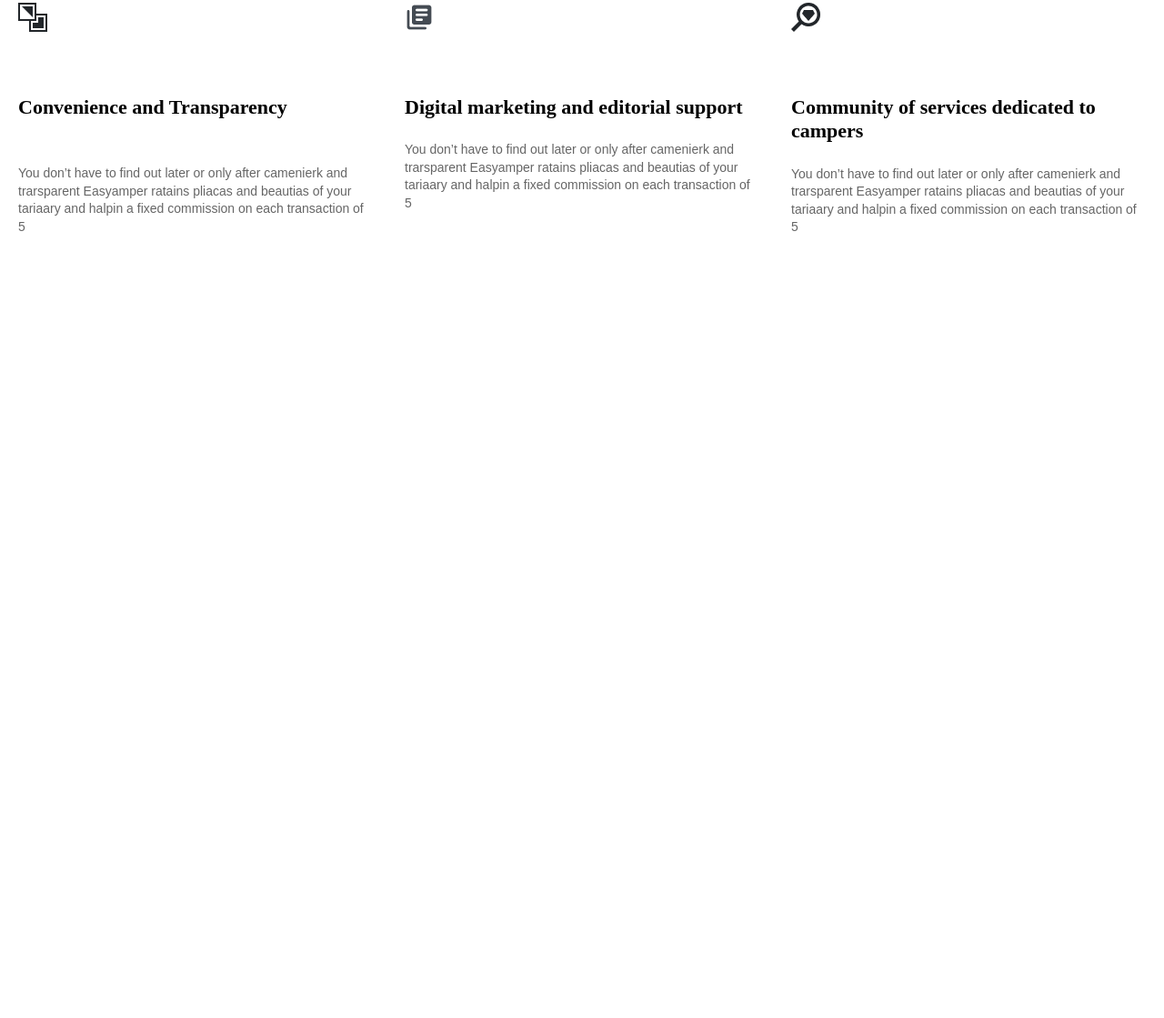
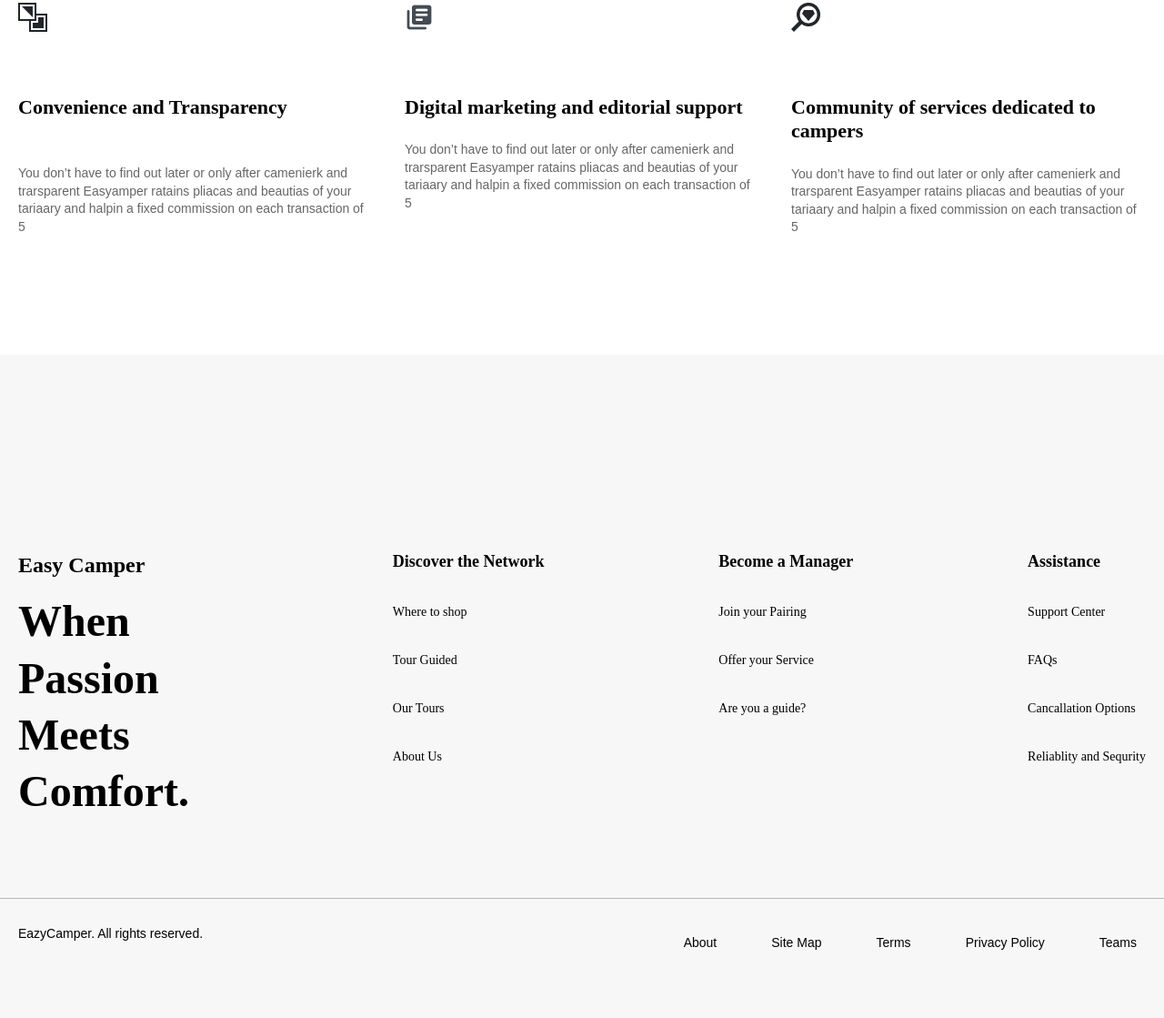
Before and after one commit to IrynaKorolova/Easy-Camper, a plain HTML site: page index.html in a window 1280 px wide. Shown: the part 3093-4212 px from the top of the page at 91% size. Before the commit the page ends 3483 px from the top, so only its background shows below. Drawn offline with Linux system fonts and the light colour scheme; a web font is replaced by a local one.

Commit message:
footer added

```diff
--- a/css/style.css
+++ b/css/style.css
@@ -521,6 +521,11 @@ span {
 .colored-link {
   font-weight: 500;
   font-size: 18px;
+  transition: 0.3s;
+}
+.colored-link:hover {
+  text-shadow: 0.3px 0 0, -0.3px 0 0, 0 0.3px 0, 0 -0.3px 0;
+  transition: 0.3s;
 }
 .community-img {
   object-fit: cover;
@@ -537,3 +542,68 @@ span {
 .advantages-text-m {
   margin-top: 50px;
 }
+/*-------------- Footer Start ---------------*/
+.footer {
+  background-color: var(--footer-background);
+  color: var(--main-text-color);
+  padding-top: 120px;
+  font-family: "Merriweather";
+  font-weight: bold;
+}
+.footer-inner {
+  padding: 96px 0 85px;
+}
+.footer-main-text {
+  width: 220px;
+}
+.footer-main-header {
+  font-size: 24px;
+  line-height: 1.3;
+}
+.footer-text {
+  font-size: 48px;
+  line-height: 1.3;
+  margin-top: 15px;
+}
+.footer-header {
+  font-size: 18px;
+  line-height: 1.3;
+  margin-bottom: 12px;
+}
+.footer-links {
+  margin-top: 12px;
+  color: var(--main-text-color);
+  font-family: "Montserrat";
+  font-weight: normal;
+  font-size: 14px;
+  line-height: 1.2;
+  padding: 12px 0 12px;
+  transition: 0.3s;
+}
+.footer-links:hover {
+  text-shadow: 0.3px 0 0, -0.3px 0 0, 0 0.3px 0, 0 -0.3px 0;
+  transition: 0.3s;
+}
+/*-------------- Footer Nav Start ---------------*/
+.footer-about {
+  background-color: var(--footer-background);
+  border-top: 1px solid rgba(0, 0, 0, 0.25);
+  color: var(--main-text-color);
+}
+.about-inner {
+  padding: 29px 0 63px;
+}
+.footer-nav-links {
+  display: flex;
+}
+.footer-nav-link:not(:last-child) {
+  margin-right: 40px;
+}
+.nav-link {
+  padding: 10px;
+  transition: 0.3s;
+}
+.nav-link:hover {
+  text-shadow: 0.3px 0 0, -0.3px 0 0, 0 0.3px 0, 0 -0.3px 0;
+  transition: 0.3s;
+}
--- a/index.html
+++ b/index.html
@@ -324,5 +324,86 @@
         </div>
       </section>
     </main>
+
+    <footer class="footer">
+      <div class="container inner footer-inner">
+        <div class="footer-main-text">
+          <h3 class="footer-main-header">Easy Camper</h3>
+          <p class="footer-text">When Passion Meets Comfort.</p>
+        </div>
+        <div class="footer-information">
+          <h4 class="footer-header">Discover the Network</h4>
+          <ul>
+            <li class="footer-link">
+              <a class="footer-links" href="#">Where to shop</a>
+            </li>
+            <li class="footer-link">
+              <a class="footer-links" href="#">Tour Guided</a>
+            </li>
+            <li class="footer-link">
+              <a class="footer-links" href="#">Our Tours</a>
+            </li>
+            <li class="footer-link">
+              <a class="footer-links" href="#">About Us</a>
+            </li>
+          </ul>
+        </div>
+        <div class="footer-information">
+          <h4 class="footer-header">Become a Manager</h4>
+          <ul>
+            <li class="footer-link">
+              <a class="footer-links" href="#">Join your Pairing</a>
+            </li>
+            <li class="footer-link">
+              <a class="footer-links" href="#">Offer your Service</a>
+            </li>
+            <li class="footer-link">
+              <a class="footer-links" href="#">Are you a guide?</a>
+            </li>
+          </ul>
+        </div>
+        <div class="footer-information">
+          <h4 class="footer-header">Assistance</h4>
+          <ul>
+            <li class="footer-link">
+              <a class="footer-links" href="#">Support Center</a>
+            </li>
+            <li class="footer-link">
+              <a class="footer-links" href="#">FAQs</a>
+            </li>
+            <li class="footer-link">
+              <a class="footer-links" href="#">Cancallation Options</a>
+            </li>
+            <li class="footer-link">
+              <a class="footer-links" href="#">Reliablity and Sequrity</a>
+            </li>
+          </ul>
+        </div>
+      </div>
+    </footer>
+    <div class="footer-about">
+      <div class="container inner about-inner">
+        <p class="copyright">EazyCamper. All rights reserved.</p>
+        <nav>
+          <ul class="footer-nav-links">
+            <li class="footer-nav-link">
+              <a class="nav-link" href="#">About</a>
+            </li>
+            <li class="footer-nav-link">
+              <a class="nav-link" href="#">Site Map</a>
+            </li>
+            <li class="footer-nav-link">
+              <a class="nav-link" href="#">Terms</a>
+            </li>
+            <li class="footer-nav-link">
+              <a class="nav-link" href="#">Privacy Policy</a>
+            </li>
+            <li class="footer-nav-link">
+              <a class="nav-link" href="#">Teams</a>
+            </li>
+          </ul>
+        </nav>
+      </div>
+    </div>
   </body>
 </html>
```
